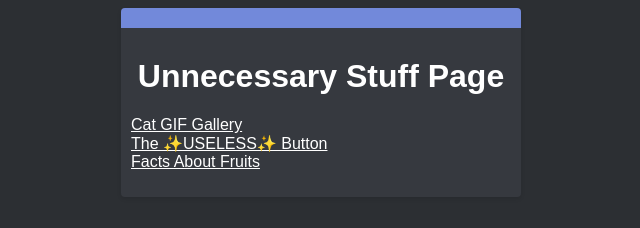
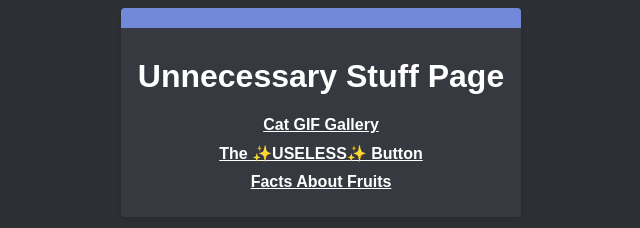
Before and after one commit to Wooly2/Wooly2.github.io, a plain HTML site: page index.html in a window 1280 px wide. Shown: the whole page, without its empty margins (319-959 px from the left). Drawn offline with Linux system fonts and the light colour scheme.

Commit message:
Update index.html

```diff
--- a/index.html
+++ b/index.html
@@ -1,4 +1,3 @@
-<!DOCTYPE html>
 <html>
 <head>
   <title>Unnecessary Stuff Page</title>
@@ -9,10 +8,10 @@
     <div style="background-color: #7289DA; height: 20px;"></div>
     <div style="padding: 10px;">
       <h1 style="text-align: center; margin-top: 20px;">Unnecessary Stuff Page</h1>
-      <ul style="list-style-type: none; padding: 0; margin-top: 20px;">
-        <li><a href="https://wooly2.github.io/cats/" style="color: #FFFFFF;">Cat GIF Gallery</a></li>
-        <li><a href="https://wooly2.github.io/useless-button/" style="color: #FFFFFF;">The ✨USELESS✨ Button</a></li>
-        <li><a href="https://wooly2.github.io/fruit-facts/" style="color: #FFFFFF;">Facts About Fruits</a></li>
+      <ul style="list-style-type: none; padding: 0; margin-top: 20px; text-align: center;">
+        <li><a href="https://wooly2.github.io/cats/" style="color: #FFFFFF; font-weight: bold; margin-bottom: 10px; display: block;">Cat GIF Gallery</a></li>
+        <li><a href="https://wooly2.github.io/useless-button/" style="color: #FFFFFF; font-weight: bold; margin-bottom: 10px; display: block;">The ✨USELESS✨ Button</a></li>
+        <li><a href="https://wooly2.github.io/fruit-facts/" style="color: #FFFFFF; font-weight: bold; margin-bottom: 10px; display: block;">Facts About Fruits</a></li>
       </ul>
     </div>
   </div>
```
